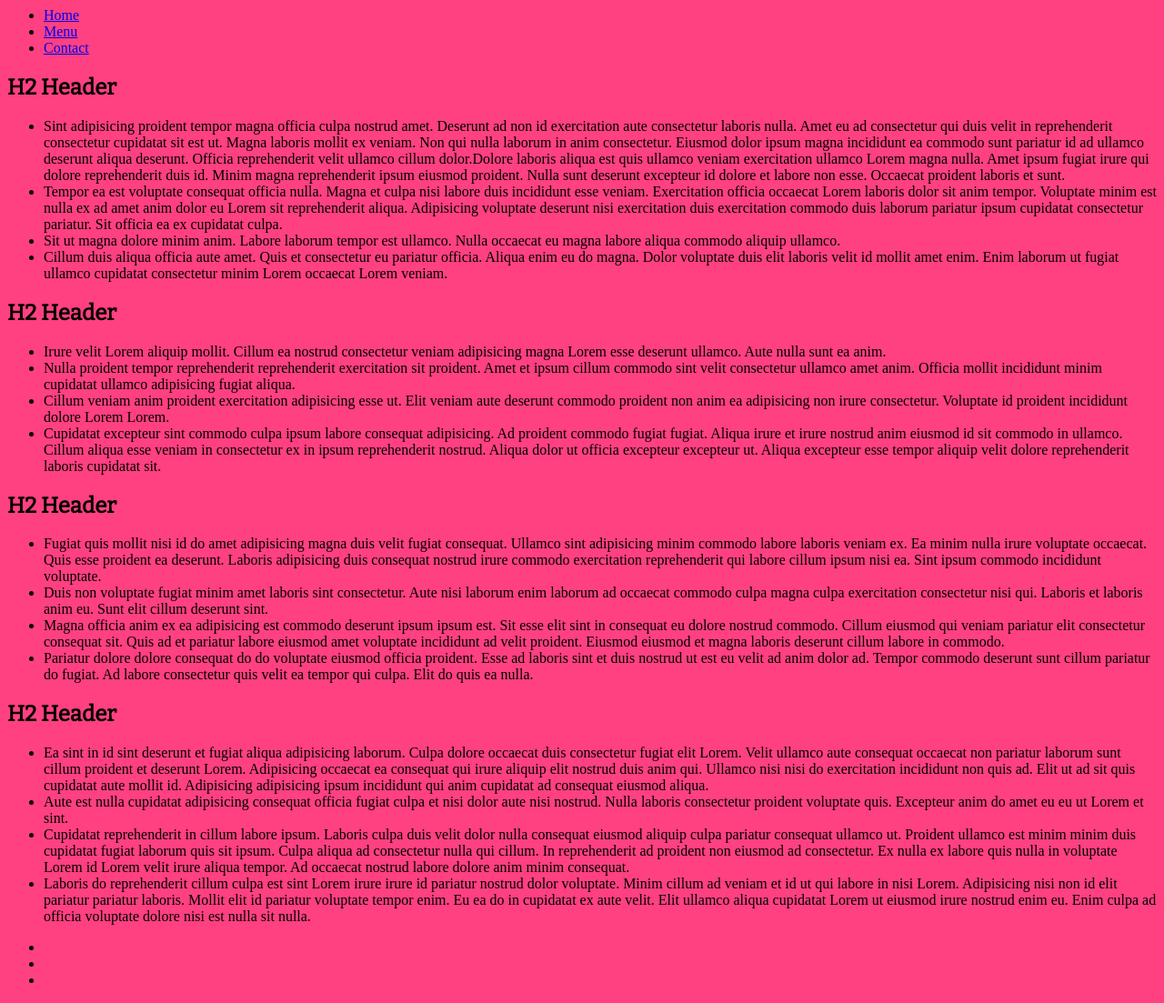
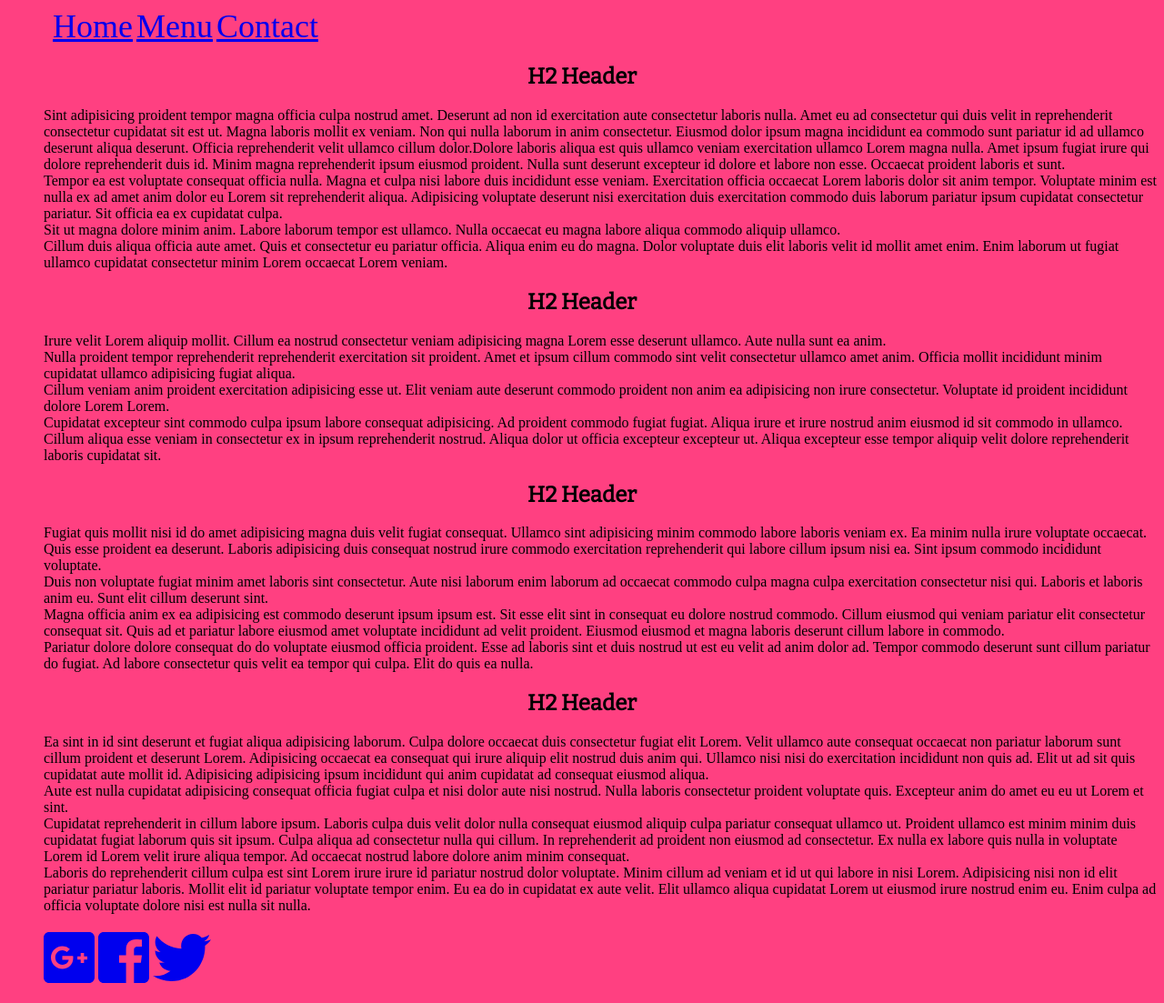
Before and after one commit to jordan-skophammer/jordanrestaurant, a plain HTML site: page menu.html in a window 1280 px wide. Shown: the whole page at 91% size. Drawn offline with nearby package versions, Linux system fonts and the light colour scheme.

Commit message:
adding css margins and font size

```diff
--- a/css/style.css
+++ b/css/style.css
@@ -6,7 +6,7 @@ secondary: #e676e6;
 s-light: #66ffa6;
 s-dark: #00b248;
 */
-
+/* global styles */
 body {
     background-color: #ff4081;
 }
@@ -14,4 +14,31 @@ body {
 h1,
 h2 {
     font-family: 'Bitter', serif;
+    text-align: center;
 }
+
+h1 {
+    font-size: 72px;
+}
+
+li {
+    display: inline-block;
+}
+
+a {
+    font-size: 36px;
+}
+
+/* header styles */
+header {
+    margin: 0 10px;
+}
+
+header li:first-of-type {
+    margin-left: 0;
+}
+
+/* footer styles */
+footer a {
+    font-size: 64px;
+}
--- a/menu.html
+++ b/menu.html
@@ -2,7 +2,13 @@
 <html>
     <head>
         <meta charset="UTF-8" />
+        <meta name="viewport" content="width=device-width, initial-scale=1">
+        <meta http-equiv="X-UA-Compatible" content="ie=edge">
         <title>Restaurant</title>
+        <!-- Script -->
+        <script defer src="https://use.fontawesome.com/releases/v5.0.6/js/all.js"></script>
+        <!-- Style -->
+        <script defer src="https://use.fontawesome.com/releases/v5.0.6/js/all.js"></script>
         <link rel="stylesheet" href="./css/style.css">
         <link href="https://fonts.googleapis.com/css?family=Bitter" rel="stylesheet">
     </head>
@@ -60,9 +66,9 @@
             <div class="halfer"></div>
             <div>
                 <ul>
-                    <li><a href=""></a></li>
-                    <li><a href=""></a></li>
-                    <li><a href=""></a></li>
+                    <li><a href="#"><i class="fab fa-google-plus-square"></i></a></li>
+                    <li><a href="#"><i class="fab fa-facebook-square"></i></a></li>
+                    <li><a href="#"><i class="fab fa-twitter"></i></a></li>
                 </ul>
             </div>
         </footer>
```
Also changed, not shown: contact.html (+9 -3 lines), index.html (+9 -3 lines).
